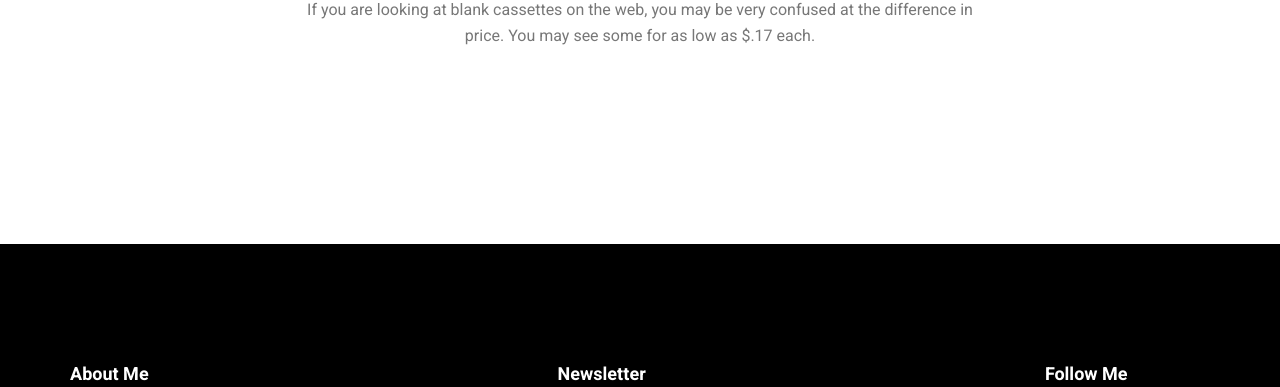
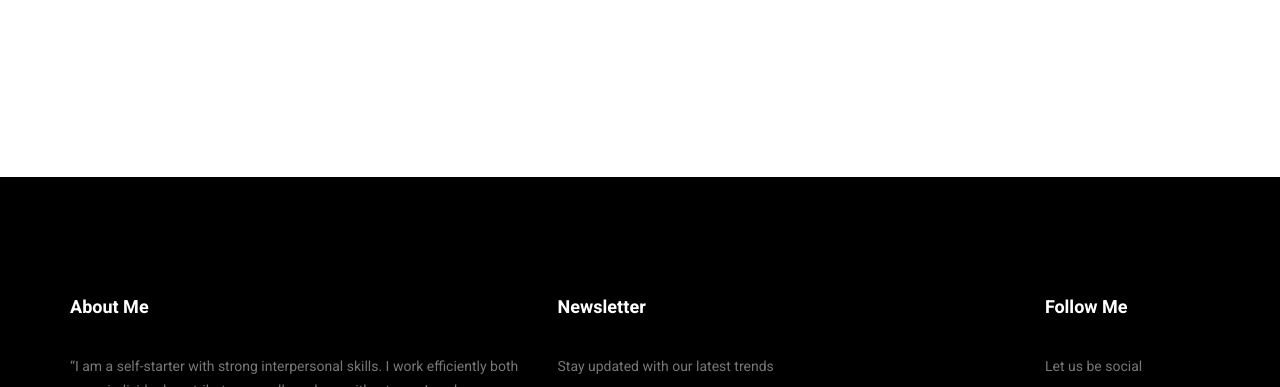
Before and after one commit to kallayyash/kallayyash.github.io, a plain HTML site: page services.html in a window 1280 px wide. Shown: the part 661-1048 px from the top of the page. Drawn offline with Linux system fonts and the light colour scheme.

Commit message:
update services.html

```diff
--- a/services.html
+++ b/services.html
@@ -72,8 +72,7 @@
         	<div class="container">
         		<div class="main_title">
         			<h2>Comming soon</h2>
-        			<p>If you are looking at blank cassettes on the web, you may be very confused at the difference in price. You may see some for as low as $.17 each.</p>
-        		</div>
+
         	 <!--	<div class="feature_inner row">
         			<div class="col-lg-4 col-md-6">
         				<div class="feature_item">
```
